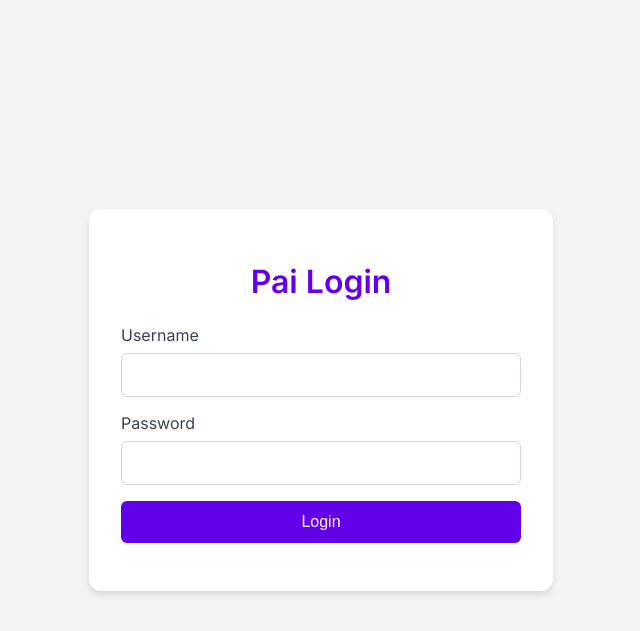
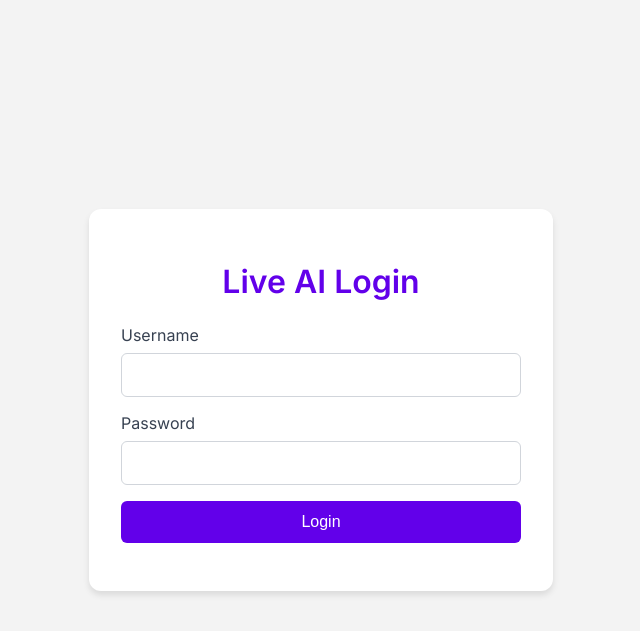
Before and after one commit to thetenzinwoser/live-ai, a Flask app: page /login in a window 1280 px wide. Shown: the top 631 px of the page, without its empty margins (319-959 px from the left). Run offline with Flask 3, Linux system fonts and the light colour scheme.

Commit message:
Env updates

```diff
--- a/templates/login.html
+++ b/templates/login.html
@@ -76,7 +76,7 @@
 </head>
 <body>
     <div class="login-container">
-        <h1>Pai Login</h1>
+        <h1>Live AI Login</h1>
         <form id="login-form">
             <div class="form-group">
                 <label for="username">Username</label>
```
